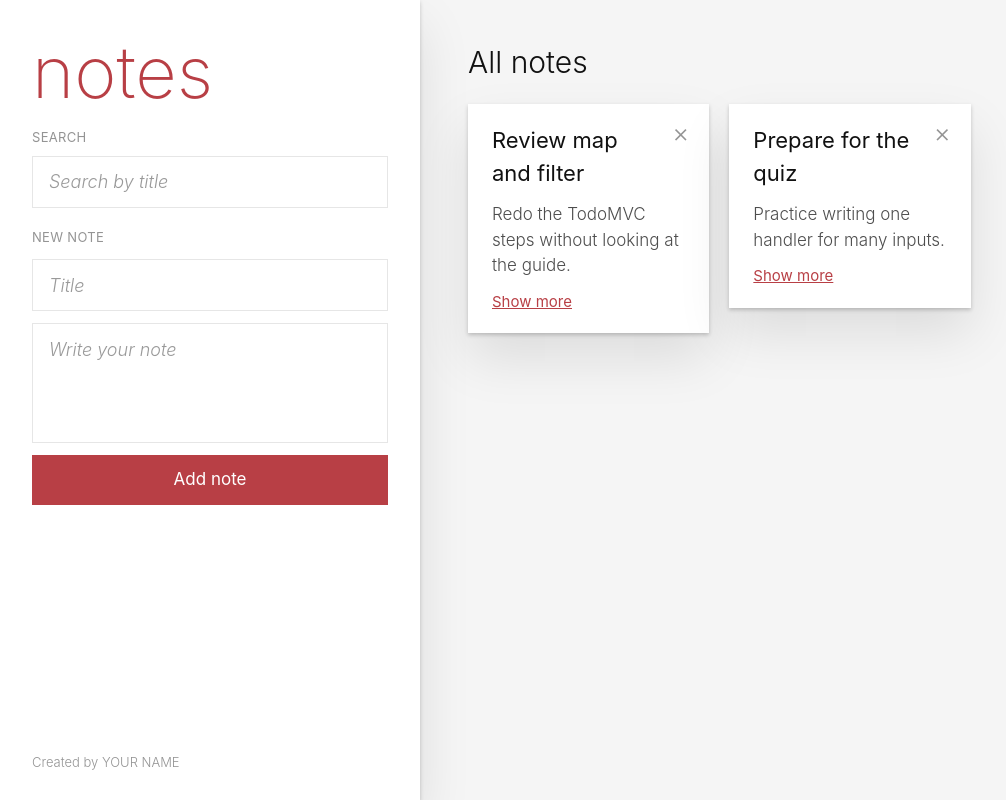
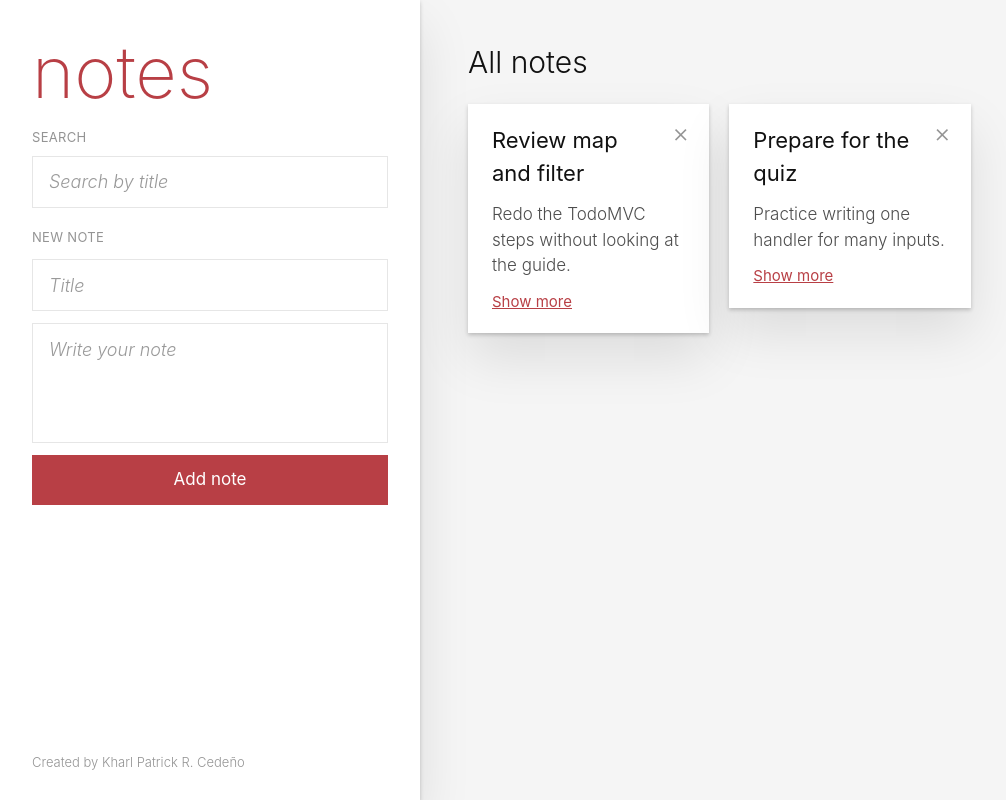
Before and after one commit to kharlpatrickcedeno/csit340g5-notes, a React (Vite) app: page / in a window 1280 px wide. Shown: the whole page, without its empty margins (0-1006 px from the left). Built offline with nearby package versions, Linux system fonts and the light colour scheme.

Commit message:
chore: replace YOUR NAME with Kharl Patrick R. Cedeño

```diff
--- a/src/App.jsx
+++ b/src/App.jsx
@@ -5,7 +5,7 @@ function App() {
   return (
     <div className="bg-[#f5f5f5] font-light text-[#111]">
       <Notes />
-      <Info name="YOUR NAME" />
+      <Info name="Kharl Patrick R. Cedeño" />
     </div>
   )
 }
```
